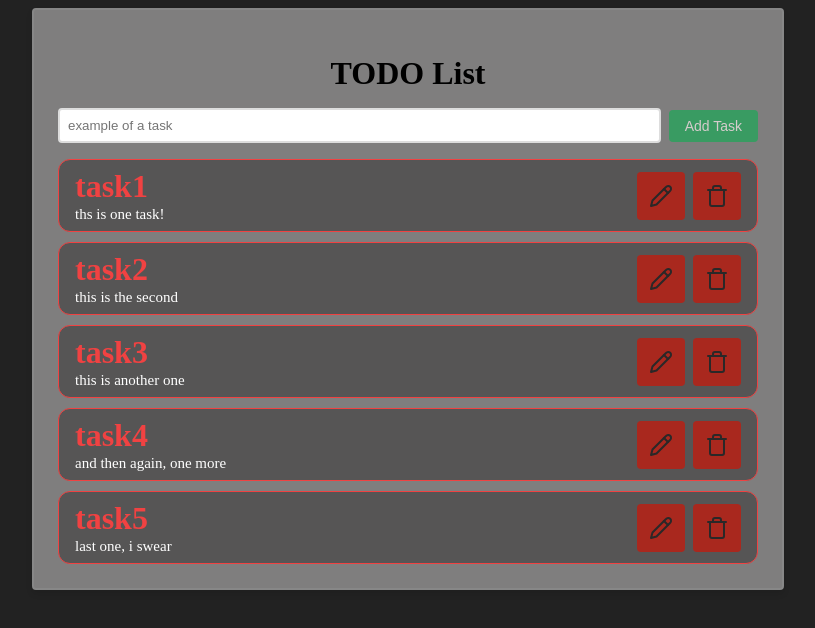
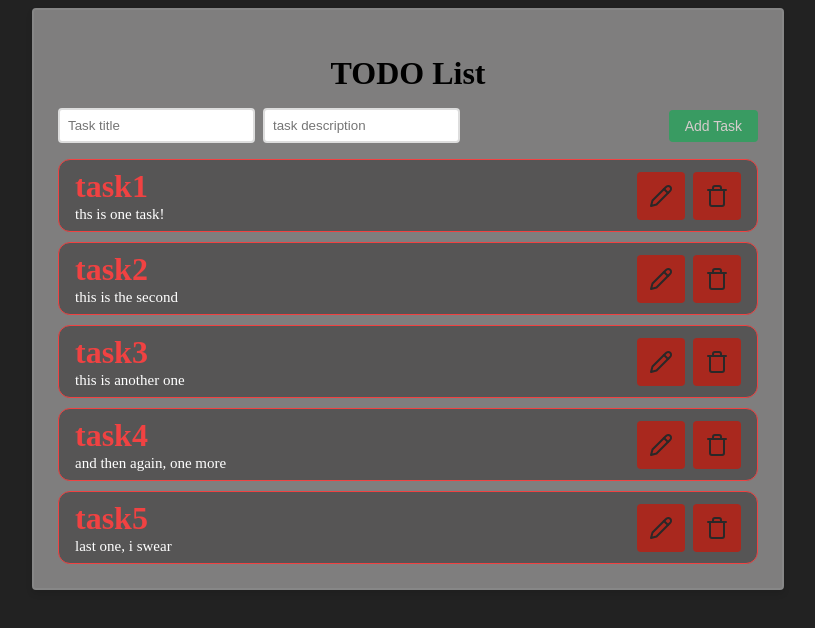
Before and after one commit to LuisAntonioCardoso/vueToDoApp, a Vue app: page / in a window 1280 px wide. Shown: the top 628 px of the page, without its empty margins (232-1047 px from the left). Built offline with nearby package versions, Linux system fonts and the light colour scheme.

Commit message:
now tasks can have descriptions

```diff
--- a/src/components/TodoList.vue
+++ b/src/components/TodoList.vue
@@ -2,16 +2,23 @@
   <div class="container">
     <h1 class="title">TODO List</h1>
     <form class="todo-form">
-      <input
-        placeholder="example of a task"
-        v-model="store.newItem"
-        @keyup.enter.prevent="store.addItem"
-        class="todo-input"
-        type="text"
-      />
-      <button @click.prevent="store.addItem" class="todo-button">
-        Add Task
-      </button>
+      <div class="">
+        <input
+          placeholder="Task title"
+          v-model="newTodoTitle"
+          @keyup.enter.prevent="submit"
+          class="todo-input"
+          type="text"
+        />
+        <input
+          placeholder="task description"
+          v-model="newTodoDescription"
+          @keyup.enter.prevent="submit"
+          class="todo-input"
+          type="text"
+        />
+      </div>
+      <button @click.prevent="submit" class="todo-button">Add Task</button>
     </form>
     <div
       v-for="todo in store.items"
@@ -24,9 +31,19 @@
 </template>
 
 <script setup>
+import { ref } from "vue";
 import { useTaskStore } from "@/stores/taskStore";
 import TodoItem from "@/components/ui/TodoItem.vue";
 const store = useTaskStore();
+
+let newTodoTitle = ref("");
+let newTodoDescription = ref("");
+
+const submit = () => {
+  store.addItem(newTodoTitle.value, newTodoDescription.value);
+  newTodoTitle.value = "";
+  newTodoDescription.value = "";
+};
 </script>
 
 <style>
```
